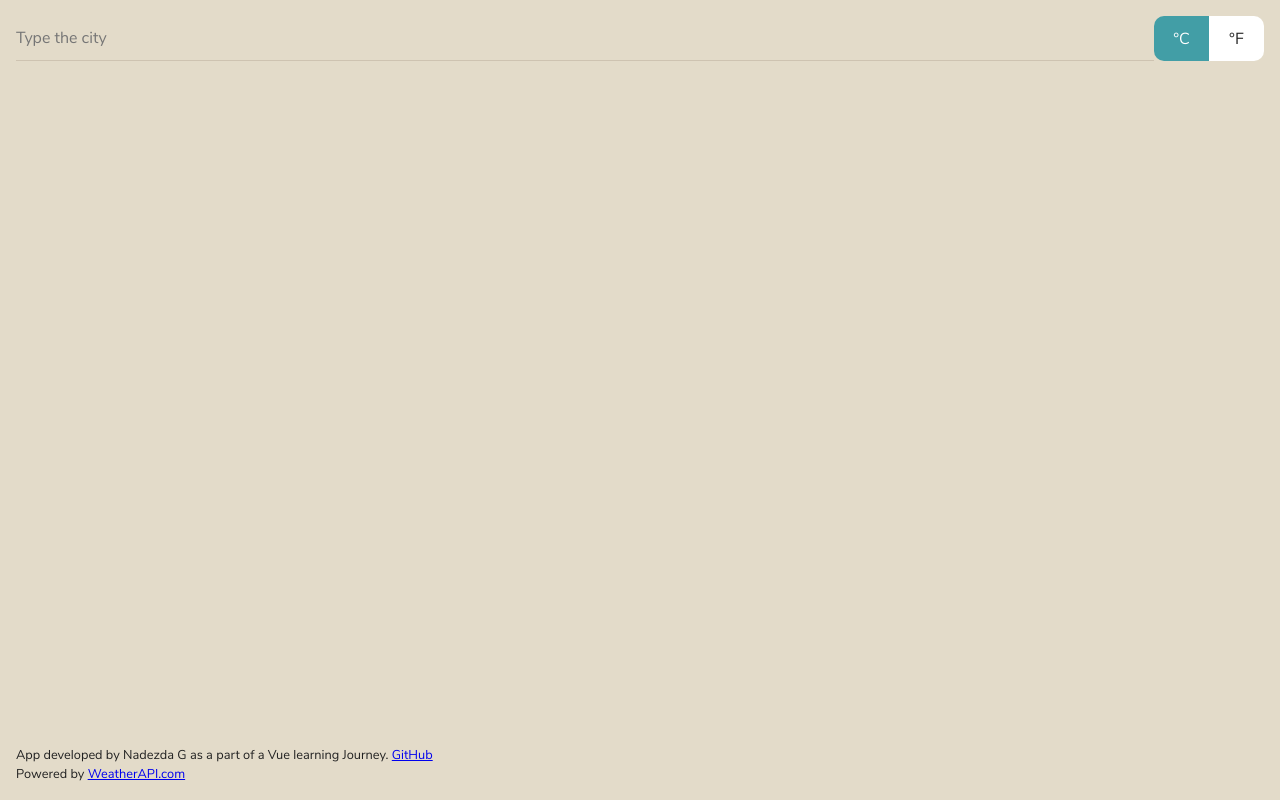
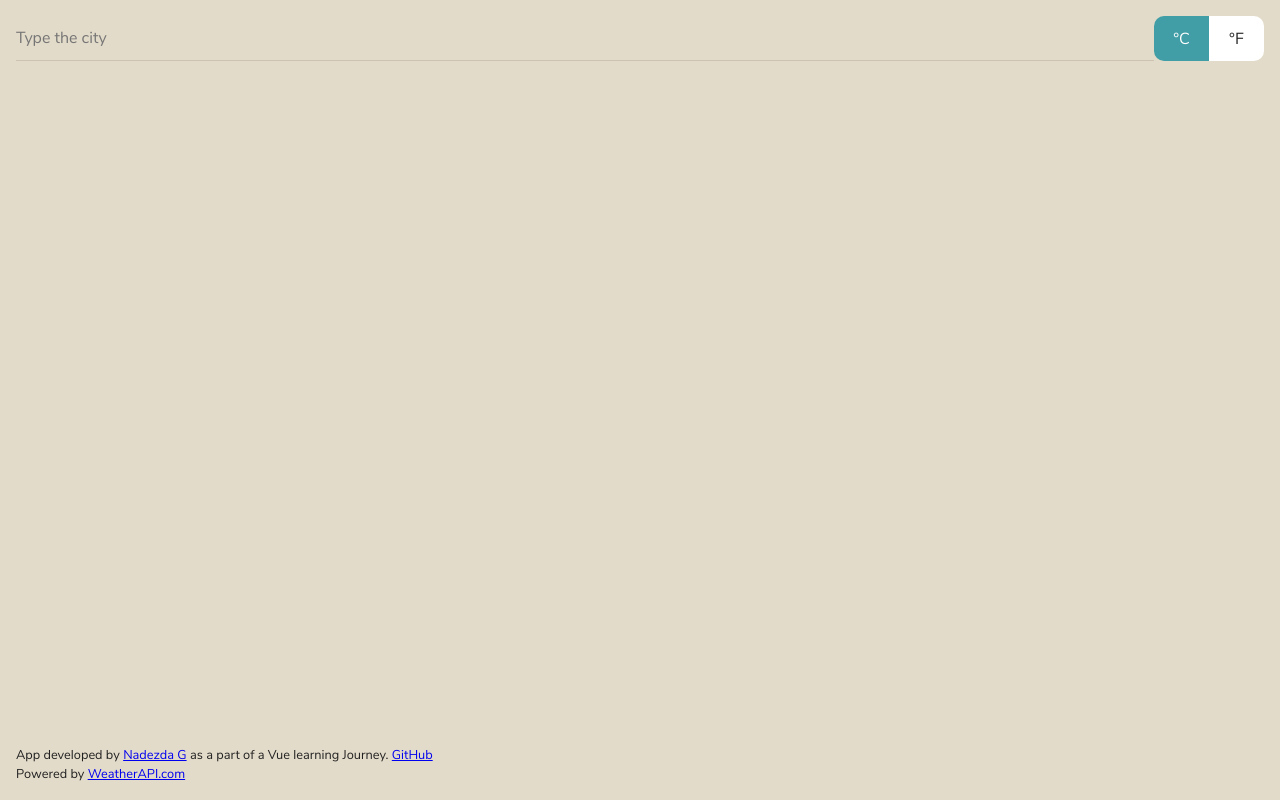
Before and after one commit to NadezdaG/simpleWeather, a Vue app: page / in a window 1280 px wide. Built offline with nearby package versions, Linux system fonts and the light colour scheme.

Commit message:
width fix

```diff
--- a/src/App.vue
+++ b/src/App.vue
@@ -12,7 +12,7 @@
 
   <footer>
     <div class="container">
-      App developed by Nadezda G as a part of a Vue learning Journey.
+      App developed by <a href="https://gurska.dev" title="Nadezda Gurska web developer" target="_blank">Nadezda G</a> as a part of a Vue learning Journey.
       <a
         href="https://github.com/NadezdaG/simpleWeather"
         target="_blank"
--- a/src/components/weatherCards.vue
+++ b/src/components/weatherCards.vue
@@ -56,6 +56,7 @@ export default {
     text-align: center;
     border-radius: 10px;
     flex: 1;
+    max-width: 300px;
     button {
       position: absolute;
       right: 5px;
```
